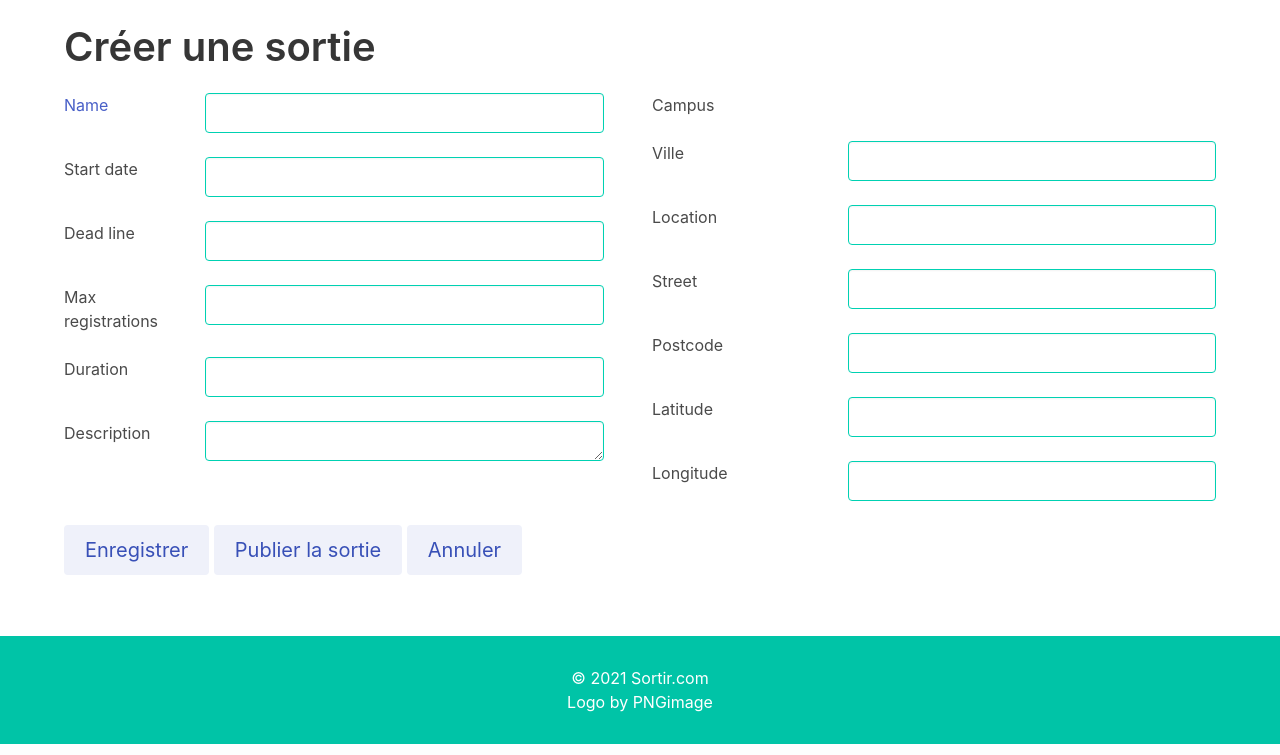
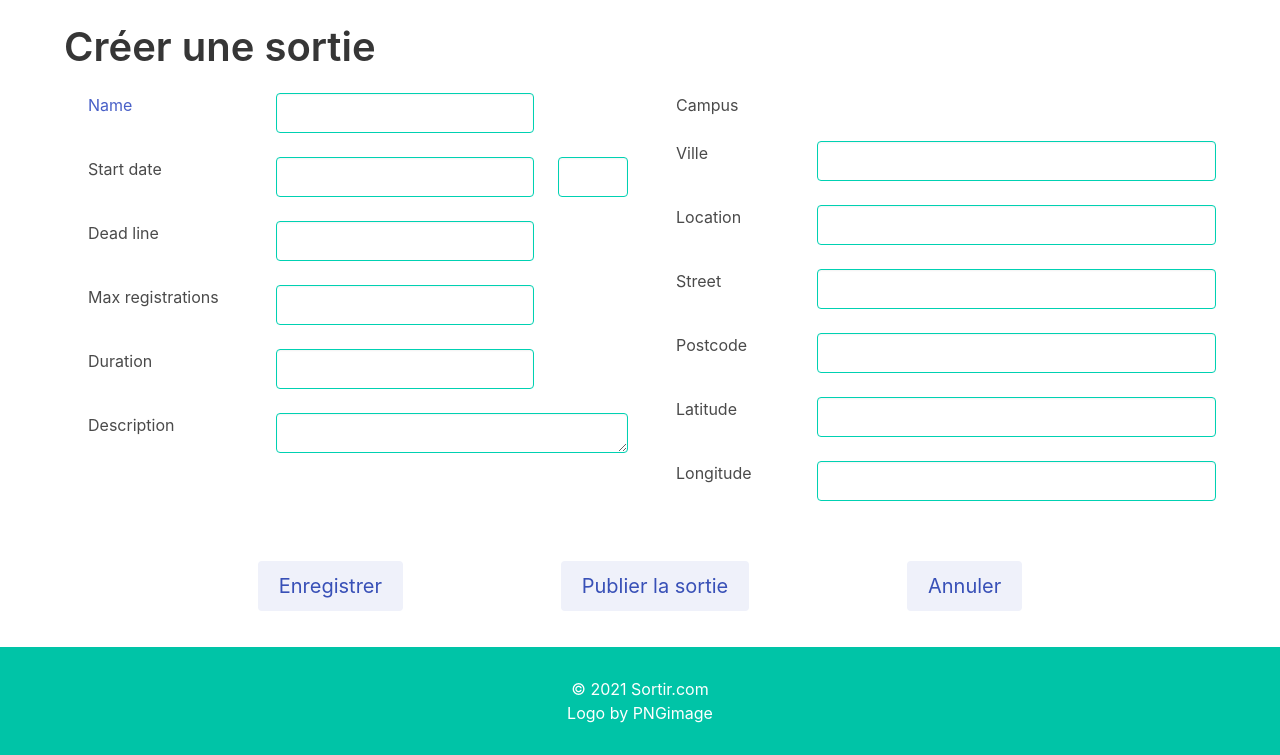
Before and after one commit to Kat-ou/sortir.com, a Symfony app: template templates/main/create.html.twig in a window 1280 px wide. Shown: the part 56-811 px from the top of the page. Run offline with Twig, Linux system fonts and the light colour scheme; the template is opened without the code that fills it, so the values that code supplies are empty; form fields are guessed from the names that the template uses; some libraries are stand-ins or nearby versions.

Commit message:
ID 2002:Créer une sortie (css + configuration du formulaire 4)

```diff
--- a/templates/main/create.html.twig
+++ b/templates/main/create.html.twig
@@ -10,59 +10,65 @@
 
     {{ form_start(eventForm) }}
     <div class="columns">
+        <div class="column is-0"></div>
         <div class="column">
             <div class="columns is-mobile">
-                <div class="column is-3">
+                <div class="column is-4">
                     <p class="has-text-link">{{ form_label(eventForm.name, null, {
                             'attr': {'class': 'has-text-link'}
                         }) }}</p>
                 </div>
-                <div class="column">
+                <div class="column is-6">
                     <p>{{ form_widget(eventForm.name, {'attr': {'class': 'input is-primary'}}) }}</p>
                 </div>
             </div>
             <div class="columns is-mobile">
-                <div class="column is-3">
+                <div class="column is-4">
                     <p>{{ form_label(eventForm.startDate, null, {
                             'attr': {'class': 'has-text-link'}
                         }) }}</p>
                 </div>
-                <div class="column">
-                    <p>{{ form_widget(eventForm.startDate, {'attr': {'class': 'input is-primary'}}) }}</p>
+                <div class="column is-6">
+                    <p>
+                        {{ form_widget(eventForm.startDate.date, {'attr': {'class': 'input is-primary'}}) }}
+                    </p>
+                </div>
+                    <div class="column">
+                        <p>{{ form_widget(eventForm.startDate.time, {'attr': {'class': 'input is-primary'}}) }}</p>
                 </div>
             </div>
             <div class="columns is-mobile">
-                <div class="column is-3">
+                <div class="column is-4">
                     <p>{{ form_label(eventForm.deadLine, null, {
                             'attr': {'class': 'has-text-link'}
                         }) }}</p>
                 </div>
-                <div class="column">
+                <div class="column is-6">
                     <p>{{ form_widget(eventForm.deadLine, {'attr': {'class': 'input is-primary'}}) }}</p>
                 </div>
             </div>
             <div class="columns is-mobile">
-                <div class="column is-3">
+                <div class="column is-4">
                     <p>{{ form_label(eventForm.maxRegistrations, null, {
                             'attr': {'class': 'has-text-link'}
                         }) }}</p>
                 </div>
-                <div class="column">
+                <div class="column is-6">
                     <p>{{ form_widget(eventForm.maxRegistrations, {'attr': {'class': 'input is-primary'}}) }}</p>
                 </div>
             </div>
             <div class="columns is-mobile">
-                <div class="column is-3">
+                <div class="column is-4">
                     <p>{{ form_label(eventForm.duration, null, {
                             'attr': {'class': 'has-text-link'}
                         }) }}</p>
                 </div>
-                <div class="column">
+                <div class="column is-6">
                     <p>{{ form_widget(eventForm.duration, {'attr': {'class': 'input is-primary'}}) }}</p>
                 </div>
             </div>
             <div class="columns is-mobile ">
-                <div class="column is-3">
+                <div class="column is-4">
                     <p>{{ form_label(eventForm.description, null, {
                             'attr': {'class': 'has-text-link'}}) }}</p>
                 </div>
@@ -72,21 +78,22 @@
             </div>
         </div>
         <div class="column is-0"></div>
-        <div class="column is-6">
+        <div class="column">
             <div class="columns is-mobile">
-                <div class="column is-4">
+                <div class="column is-3">
                     <p>{{ form_label(eventForm.campus, null, {
                             'attr': {'class': 'has-text-link'}
                         }) }}
+                        <!-- <label class='has-text-weight-bold has-text-link'>Campus: </label>-->
                     </p>
                 </div>
                 <div class="column">
-                   {#  <p>{{ form_widget(eventForm.campus, {'attr': {'class': 'input is-primary'}}) }}</p> #}
-                    {{ nomCampus }}
+                    {# <p>{{ form_widget(eventForm.campus, {'attr': {'class': 'input is-primary'}}) }}</p> #}
+                    {{ nomCampus|upper }}
                 </div>
             </div>
             <div class="columns is-mobile">
-                <div class="column is-4">
+                <div class="column is-3">
                     <p>{{ form_label(eventForm.ville, null, {
                             'attr': {'class': 'has-text-link'}
                         }) }}</p>
@@ -96,7 +103,7 @@
                 </div>
             </div>
             <div class="columns is-mobile">
-                <div class="column is-4">
+                <div class="column is-3">
                     <p>{{ form_label(eventForm.location, null, {
                             'attr': {'class': 'has-text-link'}
                         }) }}</p>
@@ -106,7 +113,7 @@
                 </div>
             </div>
             <div class="columns is-mobile">
-                <div class="column is-4">
+                <div class="column is-3">
                     <p>{{ form_label(eventForm.street, null, {
                             'attr': {'class': 'has-text-link'}
                         }) }}</p>
@@ -116,7 +123,7 @@
                 </div>
             </div>
             <div class="columns is-mobile">
-                <div class="column is-4">
+                <div class="column is-3">
                     <p>{{ form_label(eventForm.postcode, null, {
                             'attr': {'class': 'has-text-link'}
                         }) }}</p>
@@ -126,7 +133,7 @@
                 </div>
             </div>
             <div class="columns is-mobile">
-                <div class="column is-4">
+                <div class="column is-3">
                     <p>{{ form_label(eventForm.latitude, null, {
                             'attr': {'class': 'has-text-link'}
                         }) }}</p>
@@ -136,7 +143,7 @@
                 </div>
             </div>
             <div class="columns is-mobile">
-                <div class="column is-4">
+                <div class="column is-3">
                     <p>{{ form_label(eventForm.longitude, null, {
                             'attr': {'class': 'has-text-link'}
                         }) }}</p>
@@ -147,11 +154,17 @@
             </div>
         </div>
     </div>
+    <div class="section columns">
+        <div class="column"></div>
+        <button type="submit" class="button is-medium is-link is-light">Enregistrer</button>
+        <div class="column"></div>
+        <button class="button is-medium is-link is-light">Publier la sortie</button>
+        <div class="column"></div>
+        <button class="button is-medium is-link is-light">Annuler</button>
 
-    <button type="submit" class="button is-medium is-link is-light">Enregistrer</button>
-    <button class="button is-medium is-link is-light">Publier la sortie</button>
-    <button class="button is-medium is-link is-light">Annuler</button>
+        <div class="column"></div>
+    </div>
 
-    {{ form_end(eventForm) }}
+    {{ form_end(eventForm, {render_rest: false}) }}
 
 {% endblock %}
```
Also changed, not shown: src/Form/EventFormType.php (+11 -5 lines).
